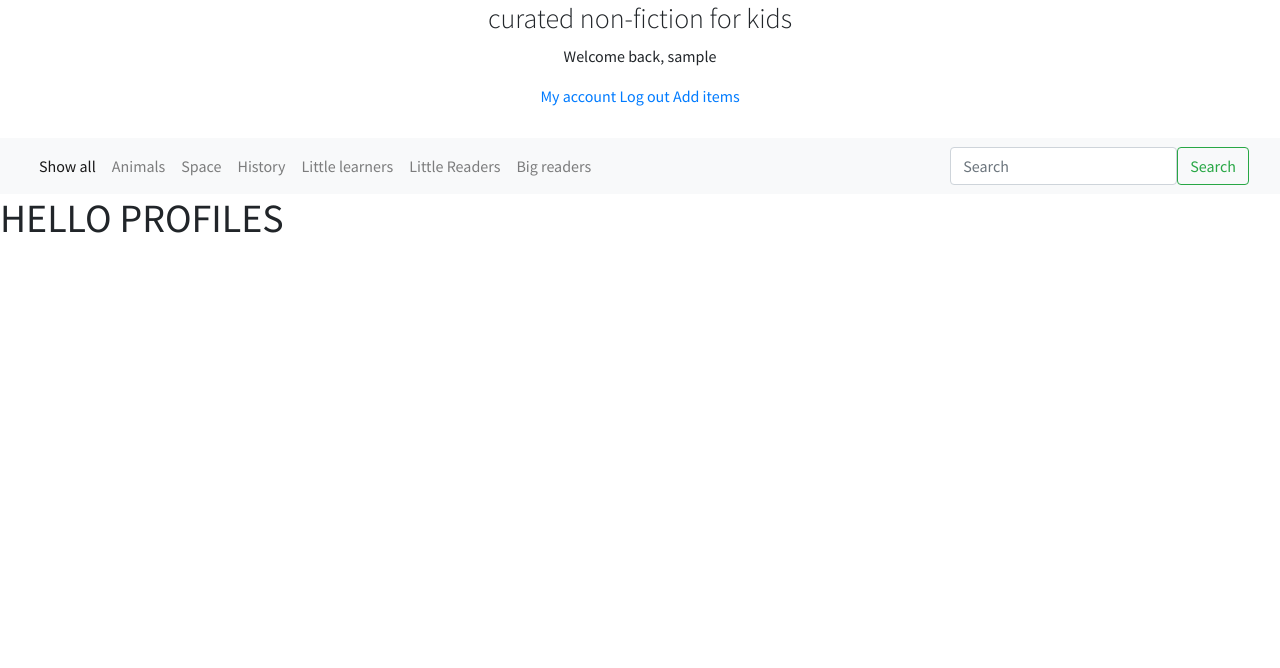
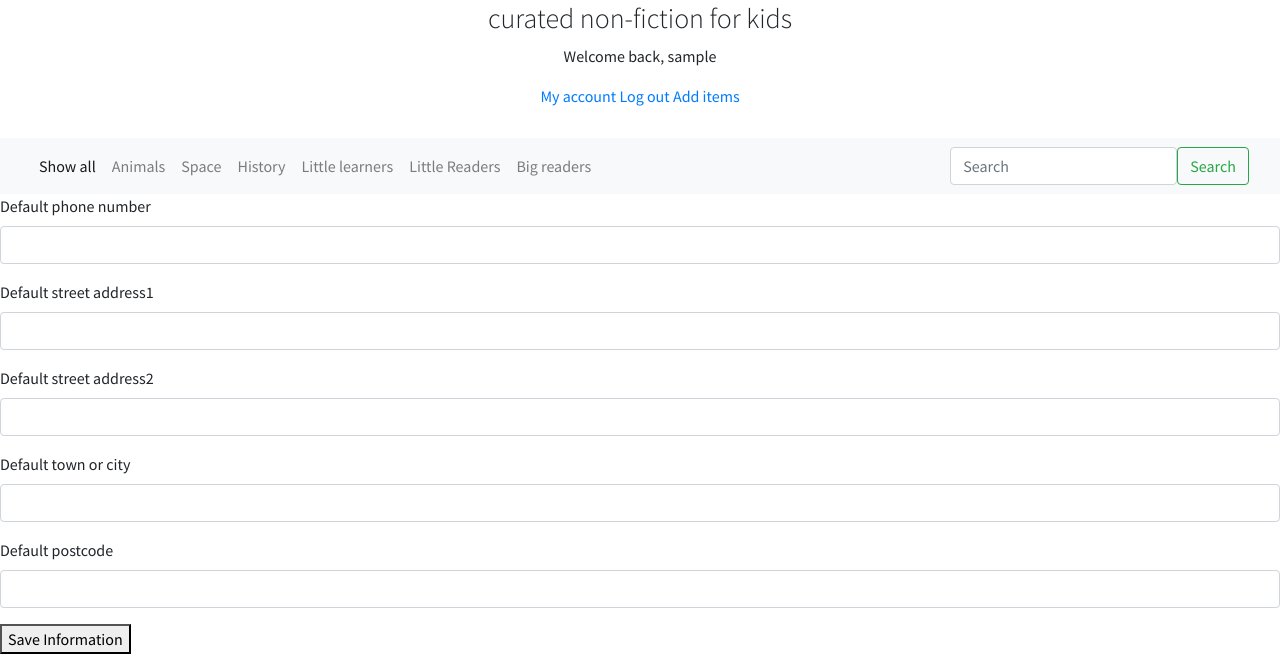
Before and after one commit to mcglasp/ms4-big-idea-books, a Django app: page /profile/ in a window 1280 px wide. Shown: the part 132-800 px from the top of the page. Run offline with Django 3.2, Linux system fonts and the light colour scheme; the visitor is signed in with stand-in values (Sample User, id 1); data comes from the database, SQL or seed files in the repository; some libraries are stand-ins or nearby versions; some web fonts are replaced.

Commit message:
Profile form and default info fields rendered

```diff
--- a/items/views.py
+++ b/items/views.py
@@ -107,7 +107,7 @@ def add_item(request):
     if request.method == 'POST':
         form = ItemForm(request.POST, request.FILES)
         if form.is_valid():
-            if form.data['discount'] is not '0':
+            if form.data['discount'] != '0':
                 discount_amount = form.data['discount']
                 float(discount_amount) / 100
                 form.save()
--- a/profiles/forms.py
+++ b/profiles/forms.py
@@ -3,17 +3,8 @@ from .models import UserProfile
 
 
 class UserProfileForm(forms.ModelForm):
+
     class Meta:
         model = UserProfile
+        fields = '__all__'
         exclude = ('user',)
-
-    # def __init__(self, *args, **kwargs):
-
-    #     super().__init__(*args, **kwargs)
-    #     placeholders = {
-    #         'default_phone_number': 'Phone Number',
-    #         'default_postcode': 'Postal Code',
-    #         'default_town_or_city': 'Town or City',
-    #         'default_street_address1': 'Street Address 1',
-    #         'default_street_address2': 'Street Address 2',
-    #     }
--- a/profiles/models.py
+++ b/profiles/models.py
@@ -7,11 +7,11 @@ from django.dispatch import receiver
 class UserProfile(models.Model):
 
     user = models.OneToOneField(User, on_delete=models.CASCADE)
-    # default_phone_number = models.CharField(max_length=20, null=True, blank=True)
-    # default_street_address1 = models.CharField(max_length=80, null=True, blank=True)
-    # default_street_address2 = models.CharField(max_length=80, null=True, blank=True)
-    # default_town_or_city = models.CharField(max_length=40, null=True, blank=True)
-    # default_postcode = models.CharField(max_length=20, null=True, blank=True)
+    default_phone_number = models.CharField(max_length=20, null=True, blank=True)
+    default_street_address1 = models.CharField(max_length=80, null=True, blank=True)
+    default_street_address2 = models.CharField(max_length=80, null=True, blank=True)
+    default_town_or_city = models.CharField(max_length=40, null=True, blank=True)
+    default_postcode = models.CharField(max_length=20, null=True, blank=True)
 
     def __str__(self):
         return self.user.username
--- a/profiles/templates/profiles/profile.html
+++ b/profiles/templates/profiles/profile.html
@@ -1,6 +1,13 @@
 {% extends "base.html" %}
+{% load crispy_forms_tags %}
 {% block content %}
-<h1>HELLO PROFILES</h1>
+
+
+<form class="" action="{% url 'profile' %}" method="POST">
+    {% csrf_token %}
+    {{ info_form|crispy }}
+    <button class="">Save Information</button>
+</form>
 
 
 {% endblock %}
--- a/profiles/views.py
+++ b/profiles/views.py
@@ -11,16 +11,17 @@ def profile(request):
     profile = get_object_or_404(UserProfile, user=request.user)
 
     if request.method == 'POST':
-        form = UserProfileForm(request.POST, instance=profile)
-        if form.is_valid():
-            form.save()
+        info_form = UserProfileForm(request.POST, instance=profile)
+        if info_form.is_valid():
+            info_form.save()
 
     else:
-        form = UserProfileForm(instance=profile)
+        info_form = UserProfileForm(instance=profile)
 
     template = 'profiles/profile.html'
+
     context = {
-        'form': form,
+        'info_form': info_form,
     }
 
     return render(request, template, context)
```
